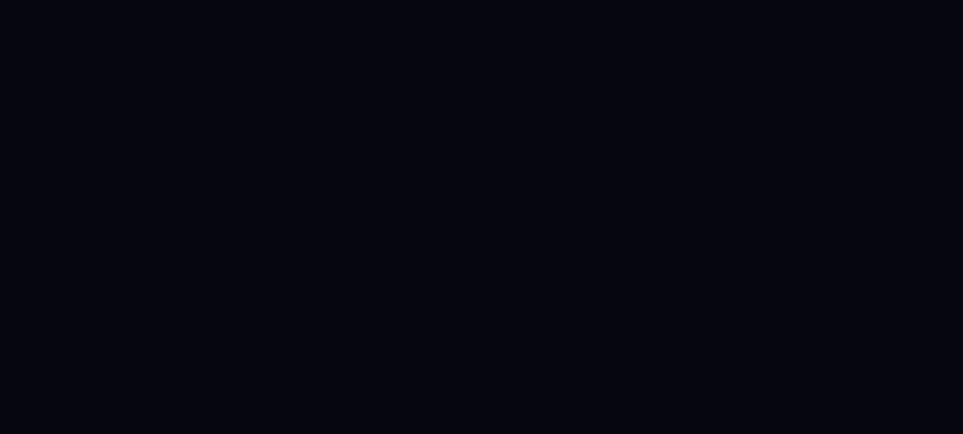
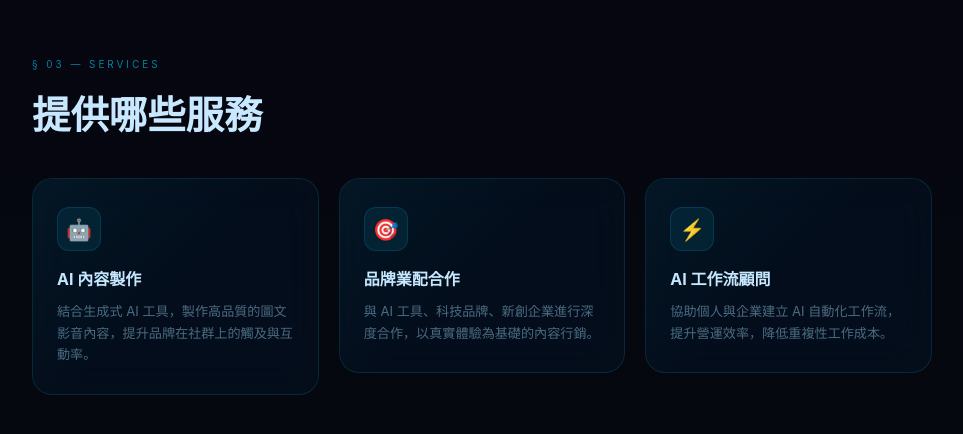
Before and after one commit to allen-0777/allen-0777.github.io, a React (Vite) app in the folder wowscly-site/: page / in a window 1280 px wide. Shown: the part 1794-2228 px from the top of the page, without its empty margins (158-1121 px from the left). Before the commit the page ends 1600 px from the top, so only its background shows below. Built offline with nearby package versions, Linux system fonts and the light colour scheme.

Commit message:
feat: add Services section with stagger animation

```diff
--- a/wowscly-site/src/App.jsx
+++ b/wowscly-site/src/App.jsx
@@ -1,6 +1,7 @@
 import Nav from './components/Nav'
 import Hero from './components/sections/Hero'
 import About from './components/sections/About'
+import Services from './components/sections/Services'
 
 export default function App() {
   return (
@@ -9,6 +10,7 @@ export default function App() {
       <Nav />
       <Hero />
       <About />
+      <Services />
     </>
   )
 }
--- /dev/null
+++ b/wowscly-site/src/components/sections/Services.jsx
@@ -0,0 +1,46 @@
+import { motion } from 'framer-motion'
+import GlassCard from '../shared/GlassCard'
+import styles from './Services.module.css'
+
+const services = [
+  { icon: '🤖', title: 'AI 內容製作', desc: '結合生成式 AI 工具，製作高品質的圖文影音內容，提升品牌在社群上的觸及與互動率。' },
+  { icon: '🎯', title: '品牌業配合作', desc: '與 AI 工具、科技品牌、新創企業進行深度合作，以真實體驗為基礎的內容行銷。' },
+  { icon: '⚡', title: 'AI 工作流顧問', desc: '協助個人與企業建立 AI 自動化工作流，提升營運效率，降低重複性工作成本。' },
+]
+
+const containerVariants = {
+  hidden: {},
+  visible: { transition: { staggerChildren: 0.15 } },
+}
+const cardVariants = {
+  hidden:  { opacity: 0, y: 40 },
+  visible: { opacity: 1, y: 0, transition: { duration: 0.55, ease: [0.2,0.8,0.2,1] } },
+}
+
+export default function Services() {
+  return (
+    <section id="services" className={styles.services}>
+      <div className="section-inner">
+        <span className="section-label">§ 03 — Services</span>
+        <h2 className="section-title">提供哪些服務</h2>
+        <motion.div
+          className={styles.grid}
+          variants={containerVariants}
+          initial="hidden"
+          whileInView="visible"
+          viewport={{ once: true, margin: '-60px' }}
+        >
+          {services.map((s) => (
+            <motion.div key={s.title} variants={cardVariants}>
+              <GlassCard className={styles.card}>
+                <div className={styles.icon}>{s.icon}</div>
+                <h3>{s.title}</h3>
+                <p>{s.desc}</p>
+              </GlassCard>
+            </motion.div>
+          ))}
+        </motion.div>
+      </div>
+    </section>
+  )
+}
--- /dev/null
+++ b/wowscly-site/src/components/sections/Services.module.css
@@ -0,0 +1,17 @@
+.services { background: linear-gradient(180deg, var(--bg) 0%, #060810 100%); }
+
+.grid { display: grid; grid-template-columns: repeat(3, 1fr); gap: 20px; }
+
+.card { padding: 28px 24px; }
+
+.icon {
+  width: 44px; height: 44px; border-radius: 12px;
+  background: rgba(0,210,255,0.08); border: 1px solid rgba(0,210,255,0.15);
+  display: flex; align-items: center; justify-content: center;
+  font-size: 1.3em; margin-bottom: 16px;
+}
+
+.card h3 { font-size: 1em; font-weight: 700; margin-bottom: 8px; }
+.card p  { font-size: 0.82em; color: var(--muted); line-height: 1.65; }
+
+@media (max-width: 700px) { .grid { grid-template-columns: 1fr; } }
```
